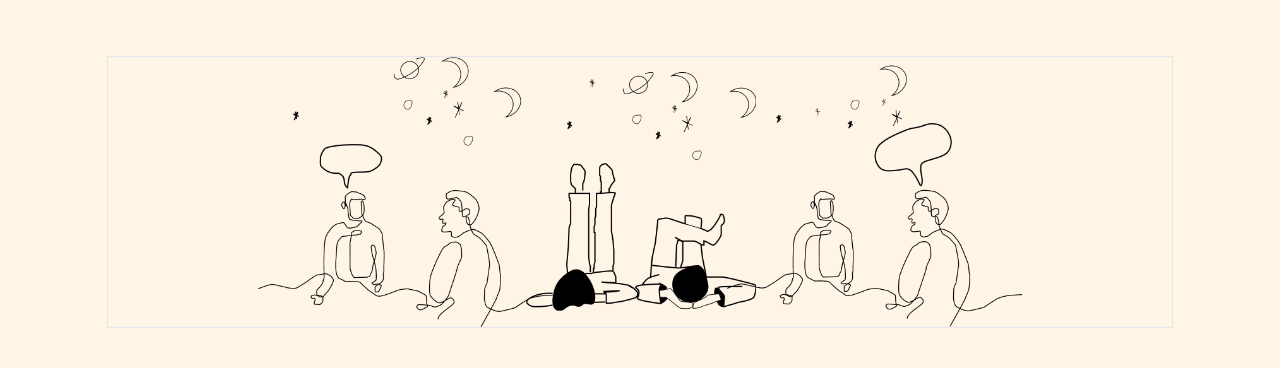
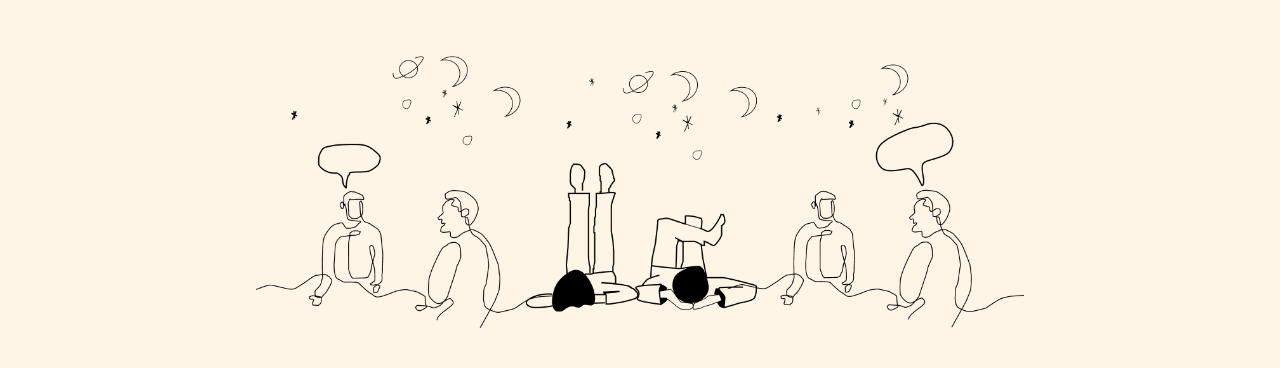
Before and after one commit to Phickayor/HeartSync, a Next.js app in the folder client/: page / in a window 1280 px wide. Shown: the part 344-712 px from the top of the page. Built offline with nearby package versions, Linux system fonts and the light colour scheme.

Commit message:
follow up

```diff
--- a/client/components/Hero.jsx
+++ b/client/components/Hero.jsx
@@ -24,7 +24,7 @@ function Hero() {
           </div>
         </Link>
       </div>
-      <div className="md:block hidden w-full lg:h-1/2 border">
+      <div className="md:block hidden w-full lg:h-1/2">
         <img
           src="/images/lp-desktop.png"
           alt=""
```
